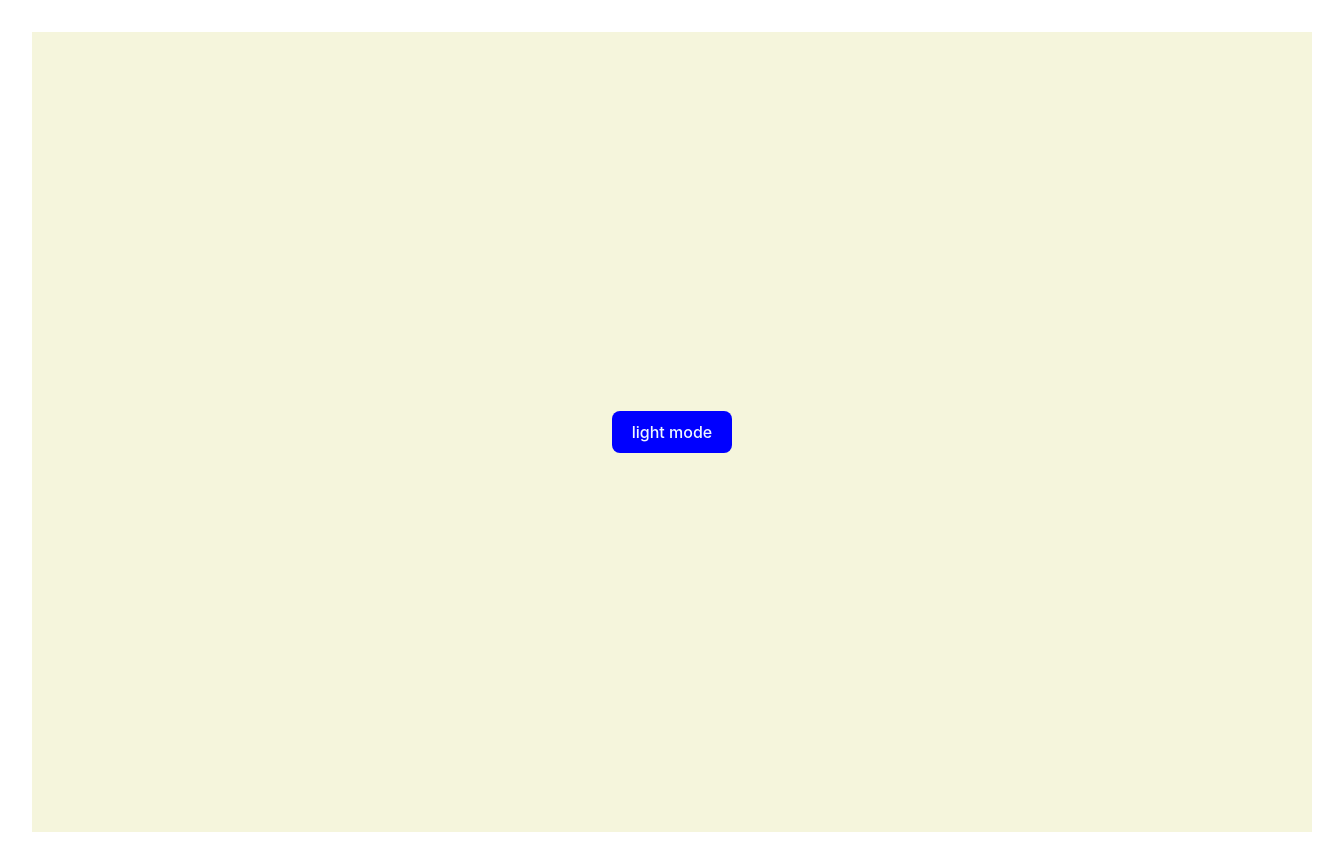
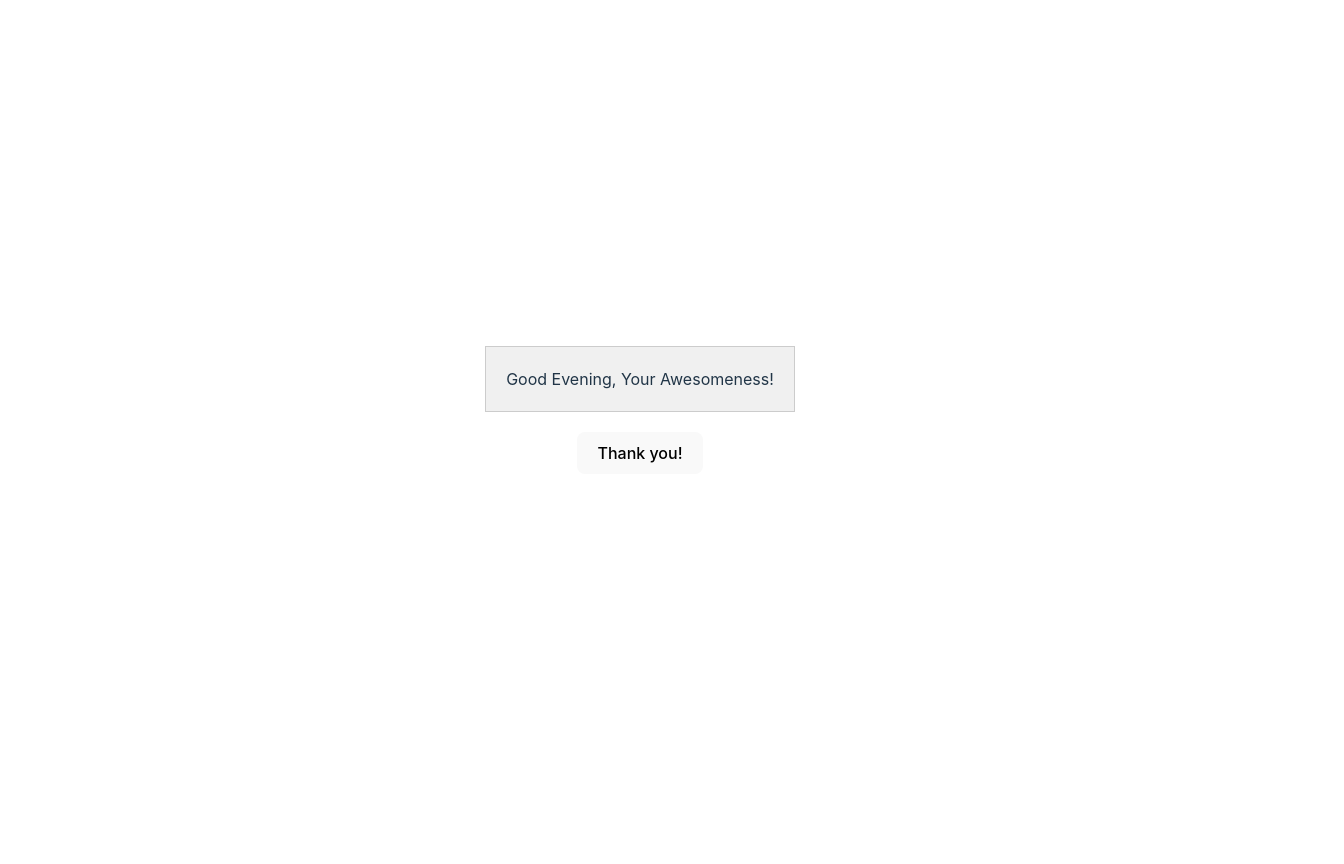
Before and after one commit to SaagarSuresh/react-components, a React (Vite) app: page / in a window 1280 px wide. Shown: the whole page, 1344 px wide, since content can reach past the window. After the commit the page ends 800 px from the top, so only its background shows below. Built offline with nearby package versions, Linux system fonts and the light colour scheme.

Commit message:
Created Greeting Message Component

```diff
--- a/src/App.jsx
+++ b/src/App.jsx
@@ -1,4 +1,5 @@
 import './App.css'
+import GreetingMessage from './components/GreetingMessage/GreetingMessage'
 import SimpleCounter from './components/SimpleCounter/SimpleCounter'
 import ToggleButton from './components/ToggleButton/ToggleButton'
 
@@ -8,7 +9,8 @@ function App() {
   return (
     <>
         {/* <SimpleCounter/> */}
-        <ToggleButton />
+        {/* <ToggleButton /> */}
+        <GreetingMessage />
     </>
   )
 }
--- /dev/null
+++ b/src/components/GreetingMessage/GreetingMessage.jsx
@@ -0,0 +1,40 @@
+import React, { useEffect, useState } from 'react'
+import './GreetingMessage.scss'
+
+const GreetingMessage = () => {
+
+    const [greeting, setGreeting] = useState('')
+    const [refresh, setRefresh] = useState(false)
+    const [buttonText, setButtonText] = useState('Thank you!')
+
+    const refreshGreeting = () => {
+        setRefresh ((refresh) => (!refresh ? true : false))
+        setButtonText ((buttonText) => (buttonText === 'Thank you!' ? 'Greet me!!' : 'Thank you!'))
+    }
+
+    useEffect (() => {
+        const getGreeting = () => {
+            const currentHour = new Date().getHours();
+
+            if (currentHour >= 5 && currentHour < 12){
+                setGreeting('Good Morning, Your Awesomeness!');
+            } else if (currentHour >= 12 && currentHour < 6){
+                setGreeting('Good Afternoon, Your Awesomeness!');
+            } else {
+                setGreeting('Good Evening, Your Awesomeness!')
+            }
+        };
+
+        getGreeting();
+    }, [])
+  return (
+    <>
+        { !refresh &&
+        <div className='greeting-container'>{greeting}</div>}
+        <button onClick={refreshGreeting}>{buttonText}</button>
+    </>
+
+  )
+}
+
+export default GreetingMessage
--- /dev/null
+++ b/src/components/GreetingMessage/GreetingMessage.scss
@@ -0,0 +1,12 @@
+.greeting-container {
+    text-align: center;
+    padding: 20px;
+    background-color: #f0f0f0;
+    border: 1px solid #ccc;
+    margin: 20px;
+  }
+
+  h1 {
+    font-size: 24px;
+    color: #333;
+  }
```
